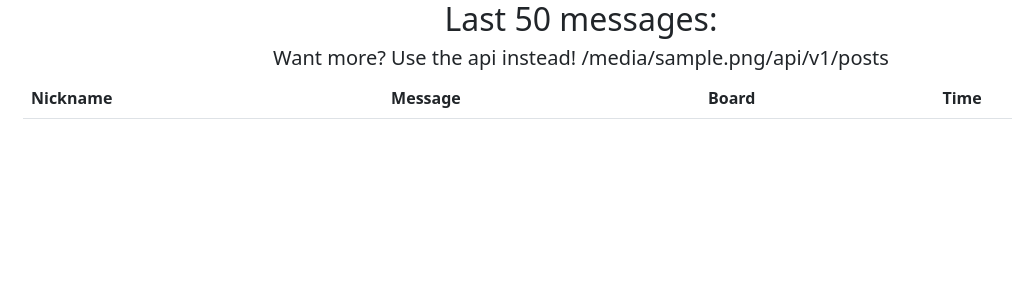
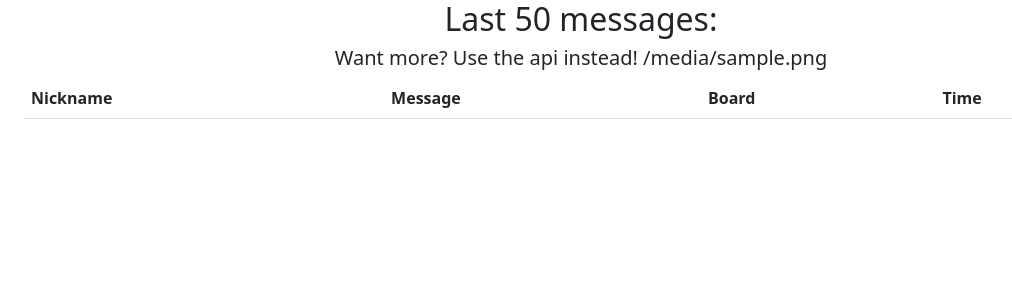
Before and after one commit to kryptokrona/hugin-api, a Python web app: template ansible/roles/nginx/templates/index.html.j2 in a window 1280 px wide. Shown: the top 300 px of the page, without its empty margins (59-1071 px from the left). Run offline with Jinja, Linux system fonts and the light colour scheme; the template is opened without the code that fills it: most values are stand-ins (such as "Sample title", 1, 10 or a date in 2020); lists and menus that the app fills with data are empty.

Commit message:
Changed a bit

```diff
--- a/ansible/roles/nginx/templates/index.html.j2
+++ b/ansible/roles/nginx/templates/index.html.j2
@@ -26,7 +26,7 @@
 
 </script>
 <h2 style="text-align: center;">Last 50 messages:</h2>
-<h5 style="text-align: center;">Want more? Use the api instead! {{ index_file_url }}/api/v1/posts</h5>
+<h5 style="text-align: center;">Want more? Use the api instead! {{ index_file_url }}</h5>
 <div class="container">
     <table class="table">
         <thead>
```
